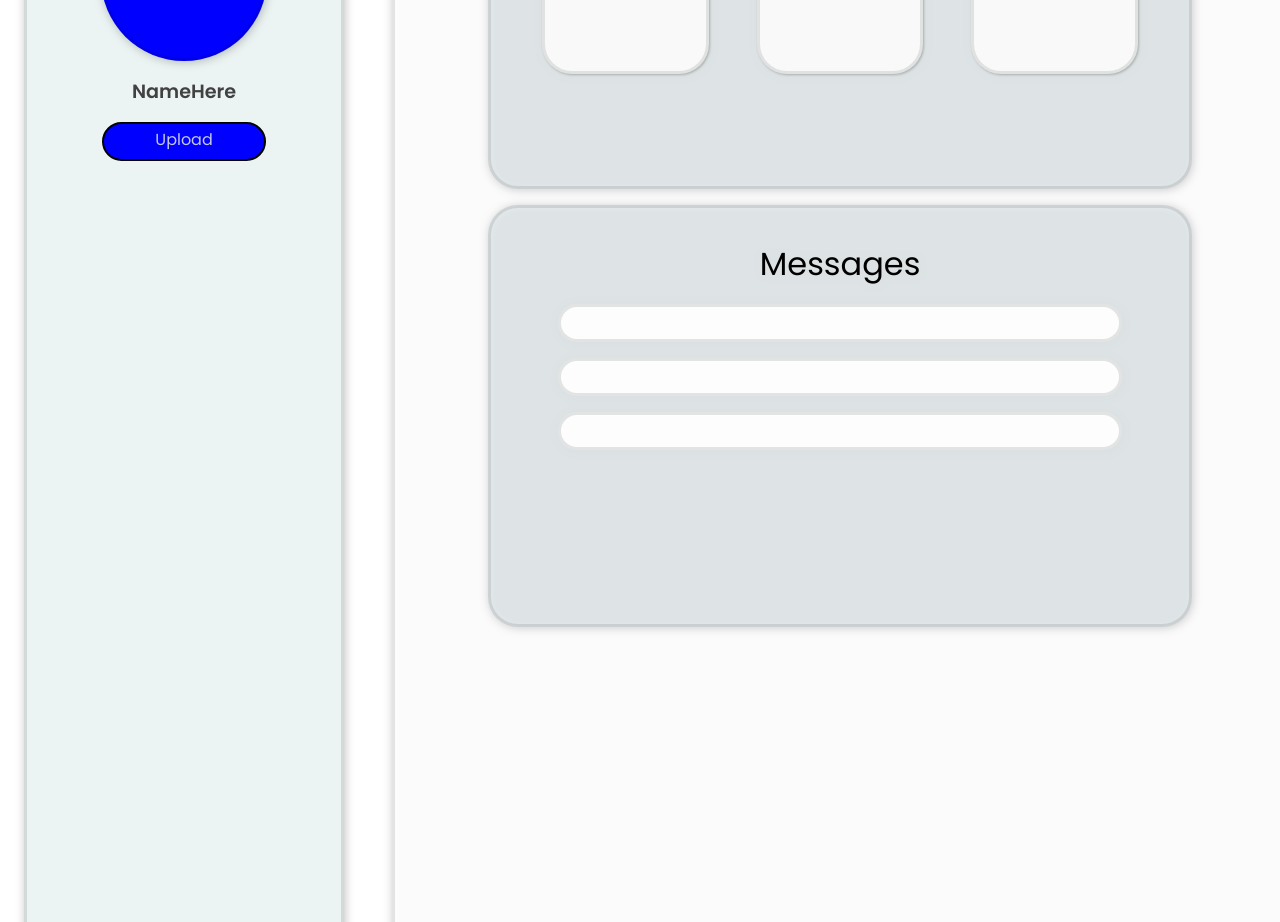
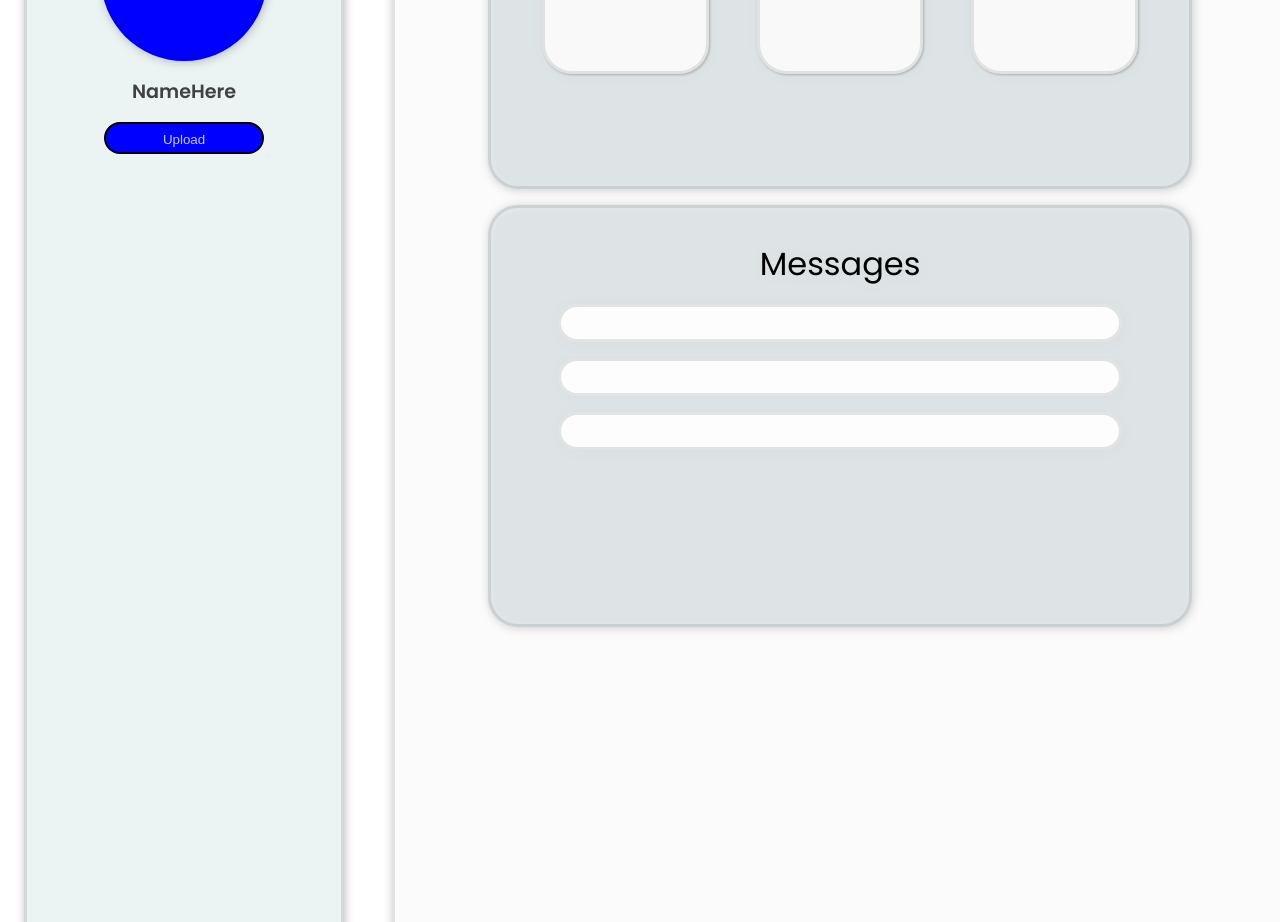
Before and after one commit to 1014Aayush/display, a React (Vite) app: page / in a window 1280 px wide. Shown: the part 2020-2942 px from the top of the page. Built offline with nearby package versions, Linux system fonts and the light colour scheme.

Commit message:
Update profile.jsx

```diff
--- a/src/pages/profile.jsx
+++ b/src/pages/profile.jsx
@@ -8,7 +8,10 @@ export default function Profile()
             <div class="profile_left">
                 <div className="profile_image"></div>
                 <div className="profile_name">NameHere</div>
-                <div className="profile_upload">Upload</div>
+                <form>
+                     <button className="profile_upload">Upload</button>
+                </form>
+
             </div>
             <div className="profile_right">
                 <div className="application_status">
```
